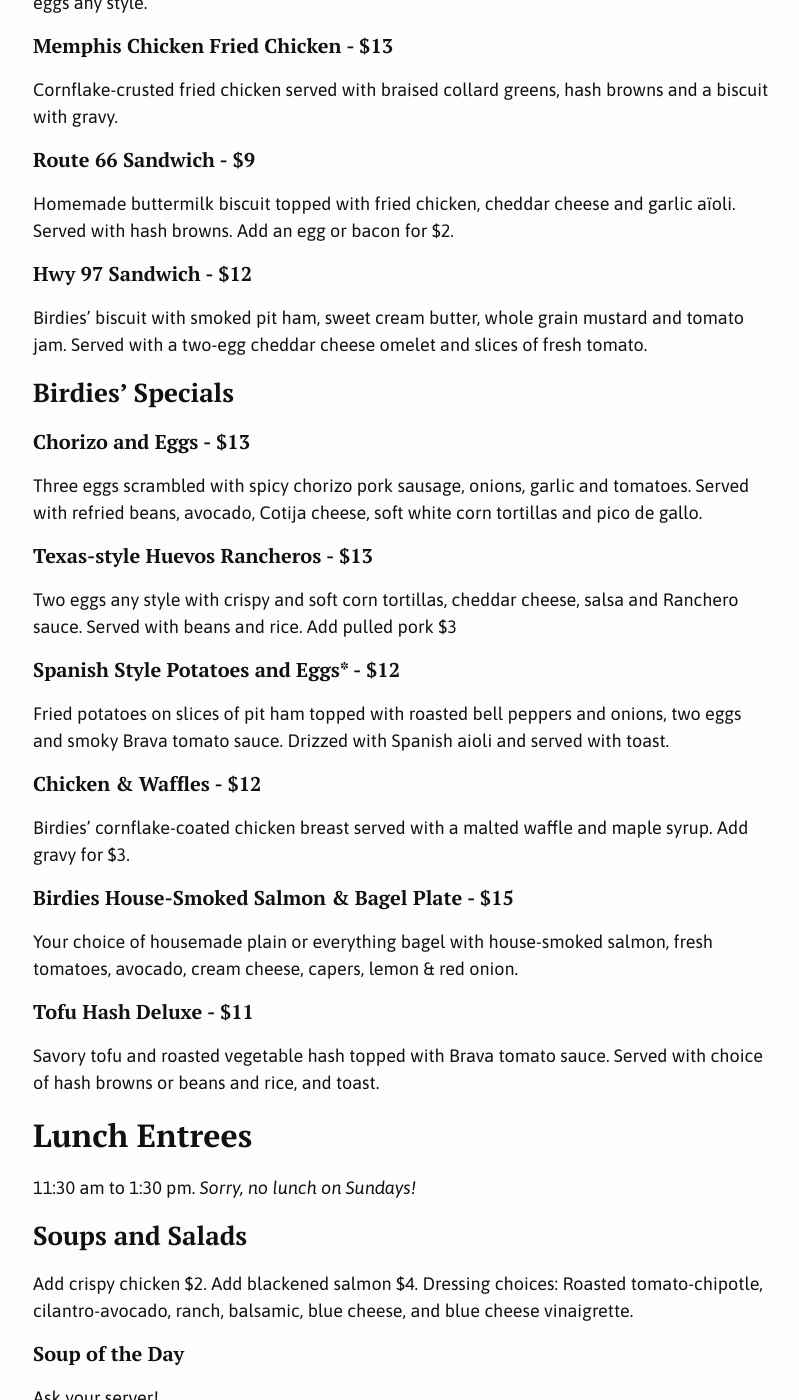
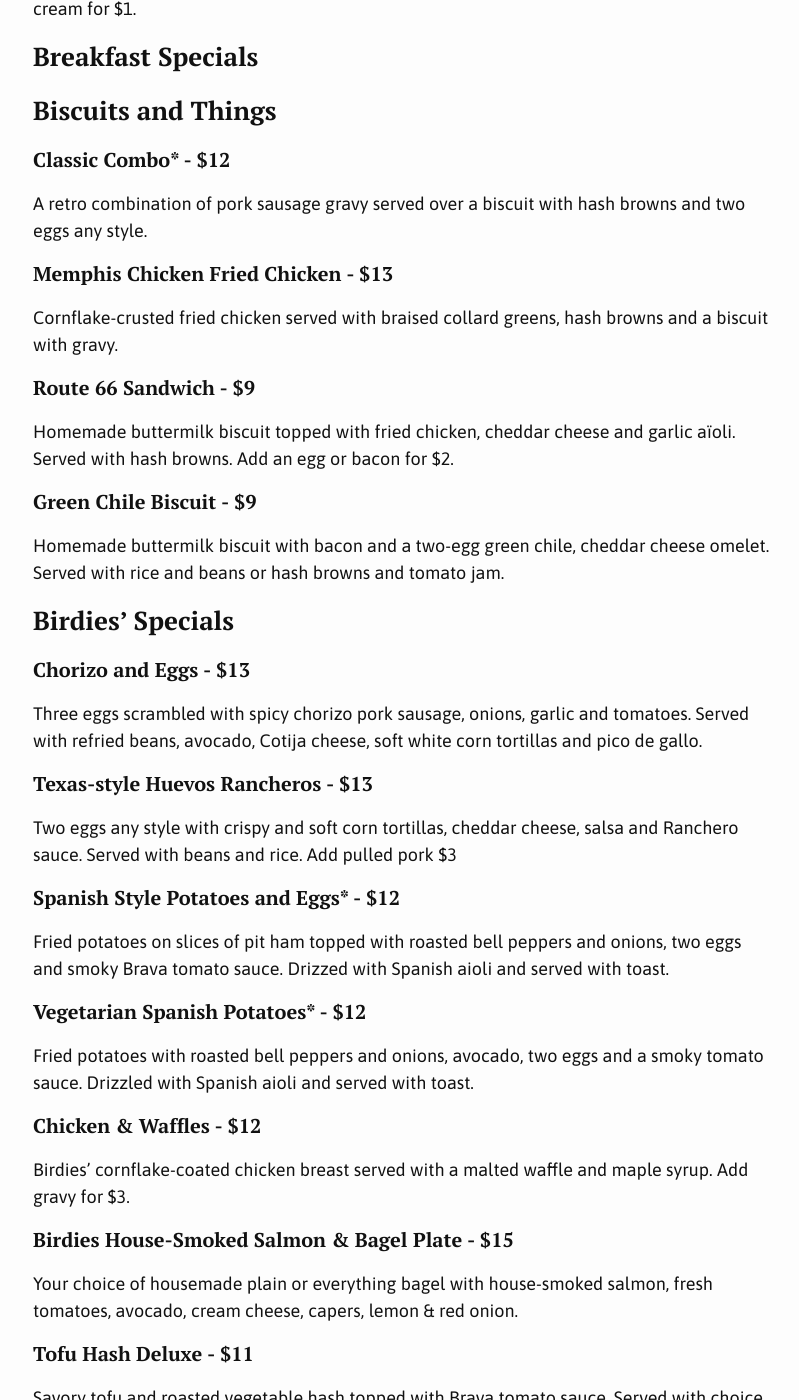
Before and after one commit to birdiescafe/birdiescafe.github.io, a Jekyll site: the page built from index.md, in a window 1280 px wide and 1400 px high, scrolled down 4195 px. Shown: the whole window, without its empty margins (237-1036 px from the left). Built offline with Jekyll 4.4.1, drawn with Linux system fonts in a browser that asks for light colours; our own code applies the rules of GitHub Pages for plain Markdown files; some of the changed text lies outside the part shown.

Commit message:
Update index.md

```diff
--- a/index.md
+++ b/index.md
@@ -46,6 +46,9 @@ Three egg open-faced omelet with mushrooms, fresh spinach, Swiss cheese and onio
 #### Classic Benny* - $14
 Two poached eggs nested on top of Pendleton Hill ham and an English muffin with housemade fresh hollandaise.
 
+#### Veggie Benny* - $14
+Two poached eggs on an English muffin, veggie sausage and seasonal vegetables. Smothered with house-made fresh hollandaise.
+
 #### New Mexico Benny* - $14
 Two poached eggs nested on top of spinach, onion and herb pancakes with fried chicken, Hatch chiles with housemade fresh hollandaise.
 
@@ -89,6 +92,9 @@ A yummy malted waffle dusted with powdered sugar.
 #### Cincinnati Short Stack - $13
 Two buttermilk johnny cakes served with two eggs any style.
 
+#### Banana-Nut Cakes - $12
+Three Johnny cakes griddled with bananas and chopped candied walnuts. Add whipped cream for $1.
+
 ### Breakfast Specials
 
 ### Biscuits and Things
@@ -102,8 +108,8 @@ Cornflake-crusted fried chicken served with braised collard greens, hash browns
 #### Route 66 Sandwich - $9
 Homemade buttermilk biscuit topped with fried chicken, cheddar cheese and garlic aïoli. Served with hash browns. Add an egg or bacon for $2.
 
-#### Hwy 97 Sandwich - $12
-Birdies' biscuit with smoked pit ham, sweet cream butter, whole grain mustard and tomato jam. Served with a two-egg cheddar cheese omelet and slices of fresh tomato.
+#### Green Chile Biscuit - $9
+Homemade buttermilk biscuit with bacon and a two-egg green chile, cheddar cheese omelet. Served with rice and beans or hash browns and tomato jam.
 
 ### Birdies' Specials
 
@@ -116,6 +122,9 @@ Two eggs any style with crispy and soft corn tortillas, cheddar cheese, salsa an
 #### Spanish Style Potatoes and Eggs* - $12
 Fried potatoes on slices of pit ham topped with roasted bell peppers and onions, two eggs and smoky Brava tomato sauce. Drizzed with Spanish aioli and served with toast.
 
+#### Vegetarian Spanish Potatoes* - $12
+Fried potatoes with roasted bell peppers and onions, avocado, two eggs and a smoky tomato sauce. Drizzled with Spanish aioli and served with toast.
+
 #### Chicken & Waffles - $12
 Birdies' cornflake-coated chicken breast served with a malted waffle and maple syrup. Add gravy for $3.
 
@@ -124,6 +133,9 @@ Your choice of housemade plain or everything bagel with house-smoked salmon, fre
 
 #### Tofu Hash Deluxe - $11
 Savory tofu and roasted vegetable hash topped with Brava tomato sauce. Served with choice of hash browns or beans and rice, and toast.
+
+#### Breakfast Burrito - $12
+Flour tortilla stuffed with spicy pork adovada, hash browns, scrambled eggs and cheddar cheese. Served with pinto beans, tomato, cilantro and sour cream.
 
 ## Lunch Entrees
 11:30 am to 1:30 pm. <i>Sorry, no lunch on Sundays!</i>
```
